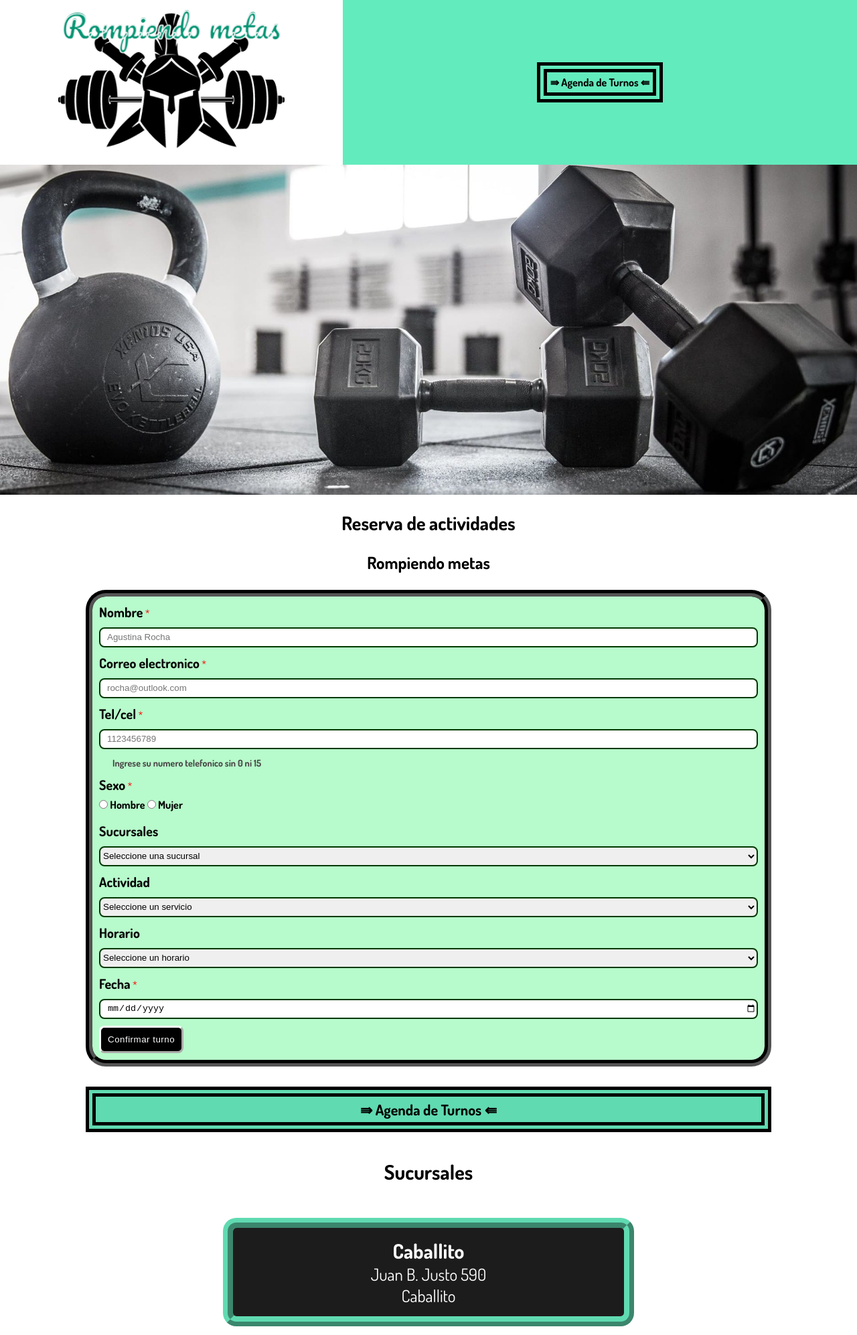
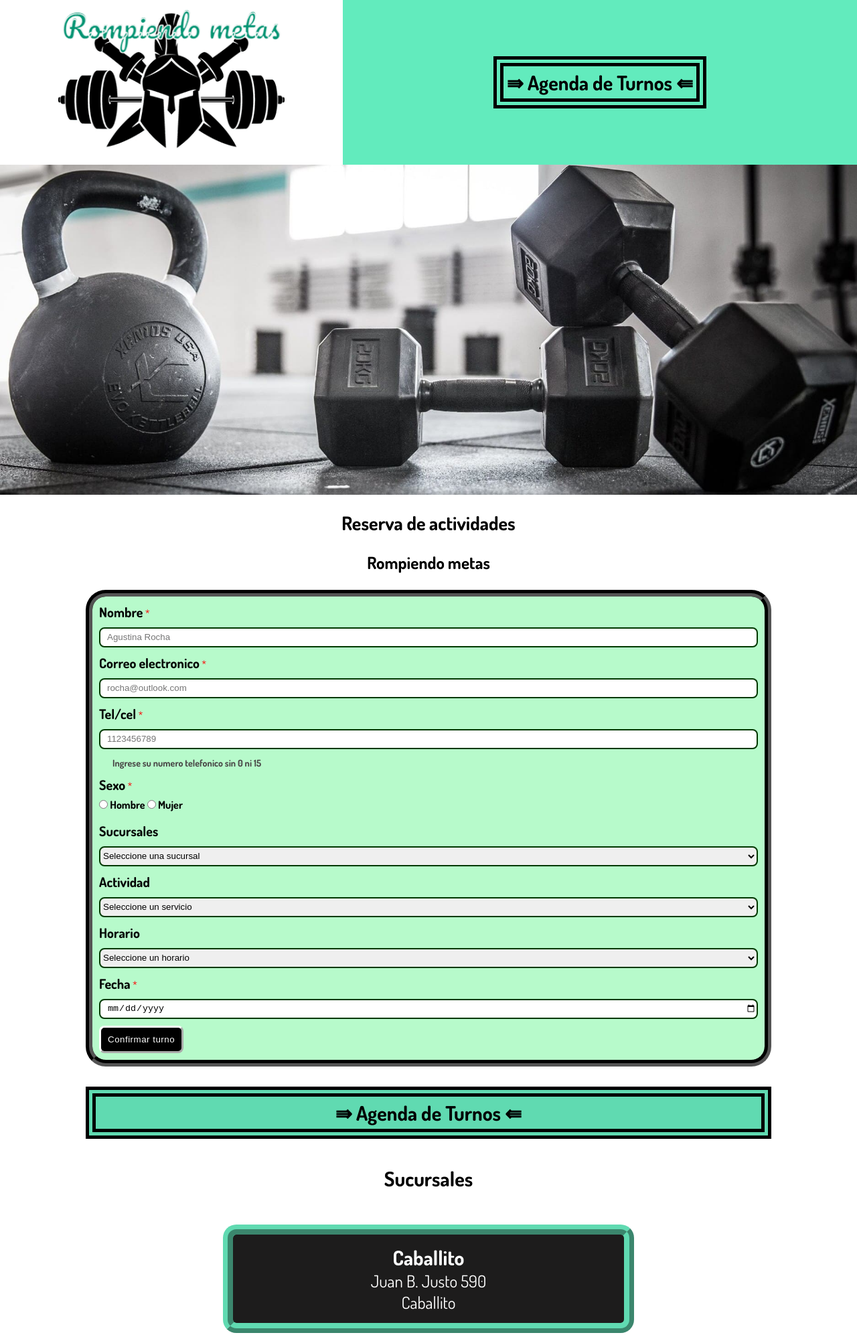
Before and after one commit to agusrocha/proyecto_final_gimnasio_rocha, a plain HTML site: page index.html in a window 1280 px wide. Shown: the top 1994 px of the page at 67% size. Drawn offline with Linux system fonts and the light colour scheme.

Commit message:
Update estilos.css
agregue media queries

```diff
--- a/estilos.css
+++ b/estilos.css
@@ -227,3 +227,12 @@ h4{
     border: outset white;
     margin: 10px 35% 5px 35%;
 }
+/* MEDIA QUERIES */
+@media (min-width: 800px) and (max-width:1920px){
+    .navMenu{
+        font-size: 30px;
+    }
+    .link a{
+        font-size: 30px;
+    }
+}
```
